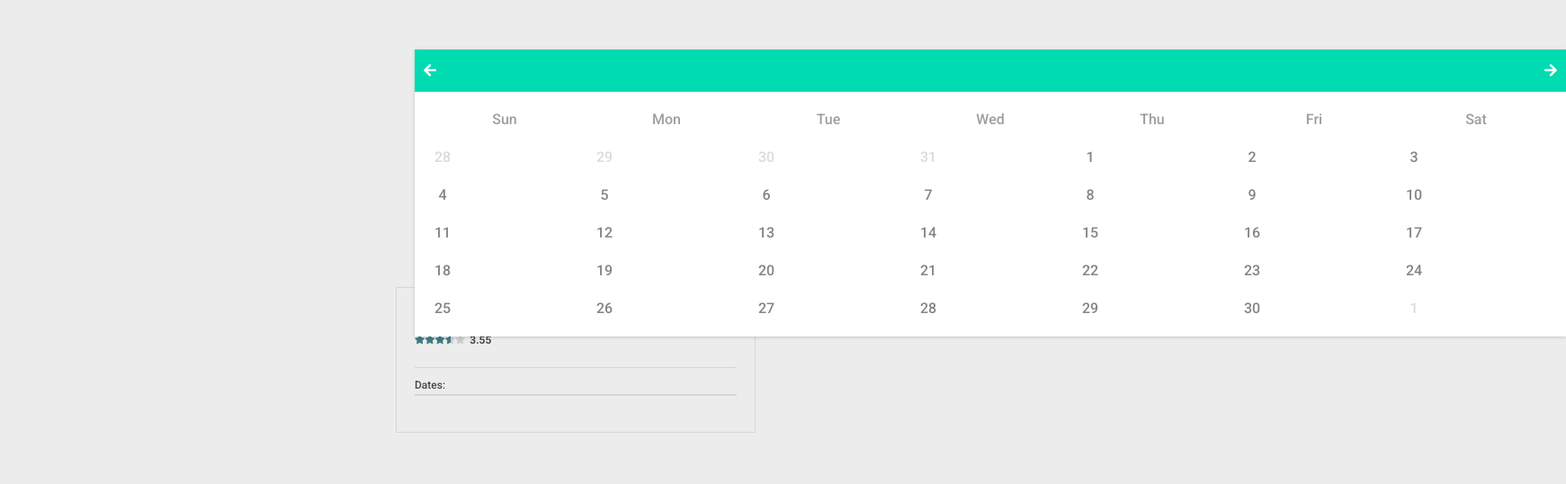
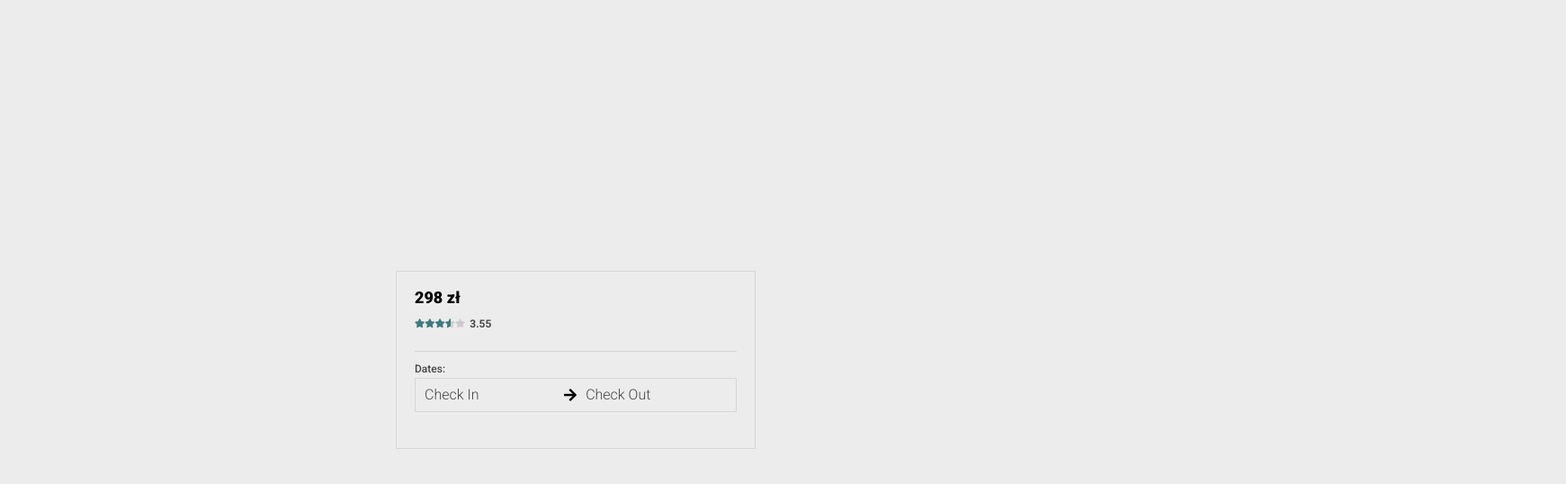
Before and after one commit to PatrickBialek/calendar, a Vue app: page / in a window 1280 px wide. Shown: the top 538 px of the page at 90% size, 1741 px wide, since content can reach past the window. Built offline with nearby package versions, Linux system fonts and the light colour scheme.

Commit message:
[TASK-7] tigger calendar added

```diff
--- a/src/components/Calendar/Calendar.vue
+++ b/src/components/Calendar/Calendar.vue
@@ -7,9 +7,17 @@
     <div class="calendar__main">
       <span class="calendar__title">{{ translationsVerifed["dates"] }}:</span>
       <div class="calendar__fields-box">
-        <div class="calendar__trigger"></div>
+        <div class="calendar__trigger">
+          <button @click="isCalendarCardActive = !isCalendarCardActive">
+            {{ translationsVerifed["checkIn"] }}
+          </button>
+          <i class="fas fa-arrow-right"></i>
+          <button @click="isCalendarCardActive = !isCalendarCardActive">
+            {{ translationsVerifed["checkOut"] }}
+          </button>
+        </div>
+        <CalendarCard v-show="isCalendarCardActive" />
       </div>
-			<CalendarCard />
     </div>
   </div>
 </template>
@@ -21,6 +29,11 @@ import StarsRating from "@/components/StarsRating/StarsRating.vue";
 export default {
 	components: { CalendarCard, StarsRating },
   name: "Calendar",
+	data() {
+    return {
+      isCalendarCardActive: false,
+    };
+  },
   props: {
     currency: {
       type: String,
@@ -97,6 +110,23 @@ export default {
     border: $border-basic;
     display: flex;
     align-items: center;
+
+    button {
+      @include button-reset();
+      margin: $btn-margin;
+      padding: $btn-padding;
+      font-weight: $weight-text-300;
+      color: $color-text-heading;
+      flex-grow: 1;
+      outline: none;
+      text-align: left;
+      border-radius: 3px;
+      transition: background-color 0.3s ease-in-out;
+
+      &:hover {
+        background-color: $aqua;
+      }
+    }
   }
 }
 </style>
```
